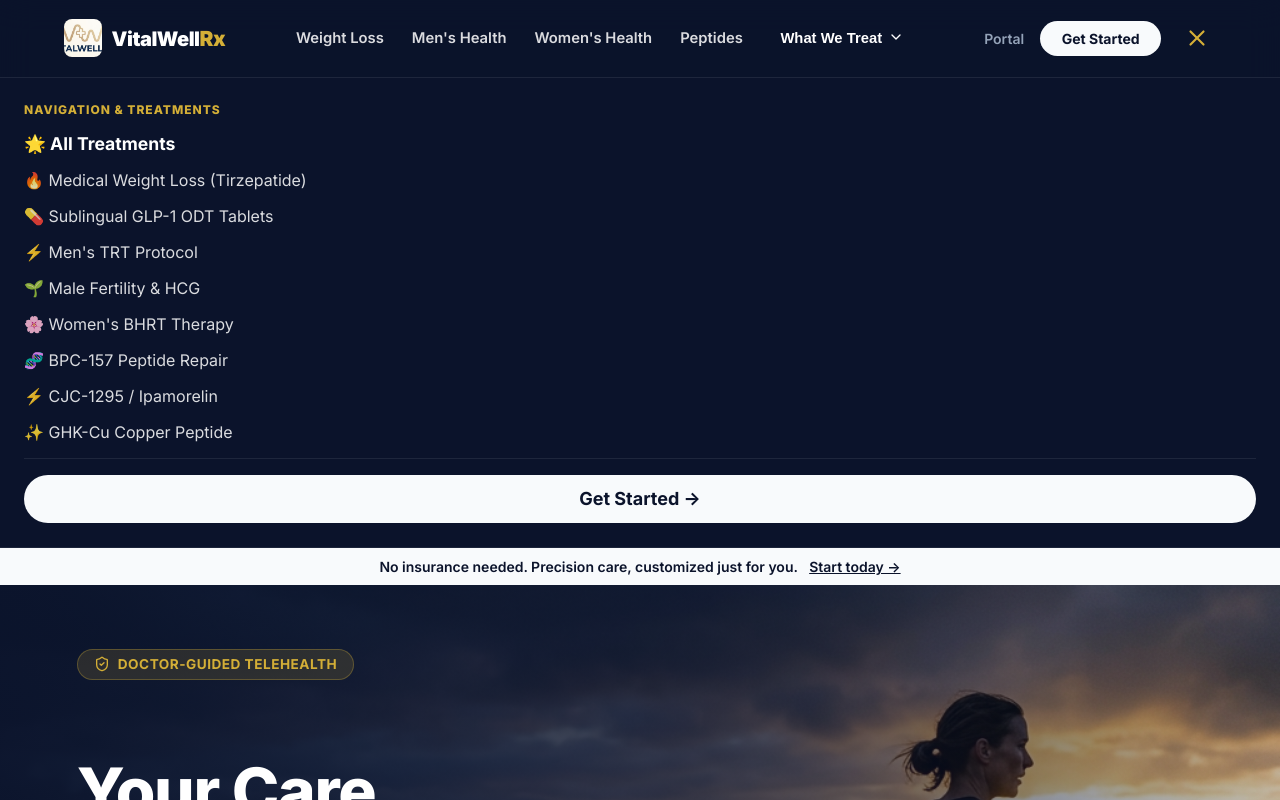
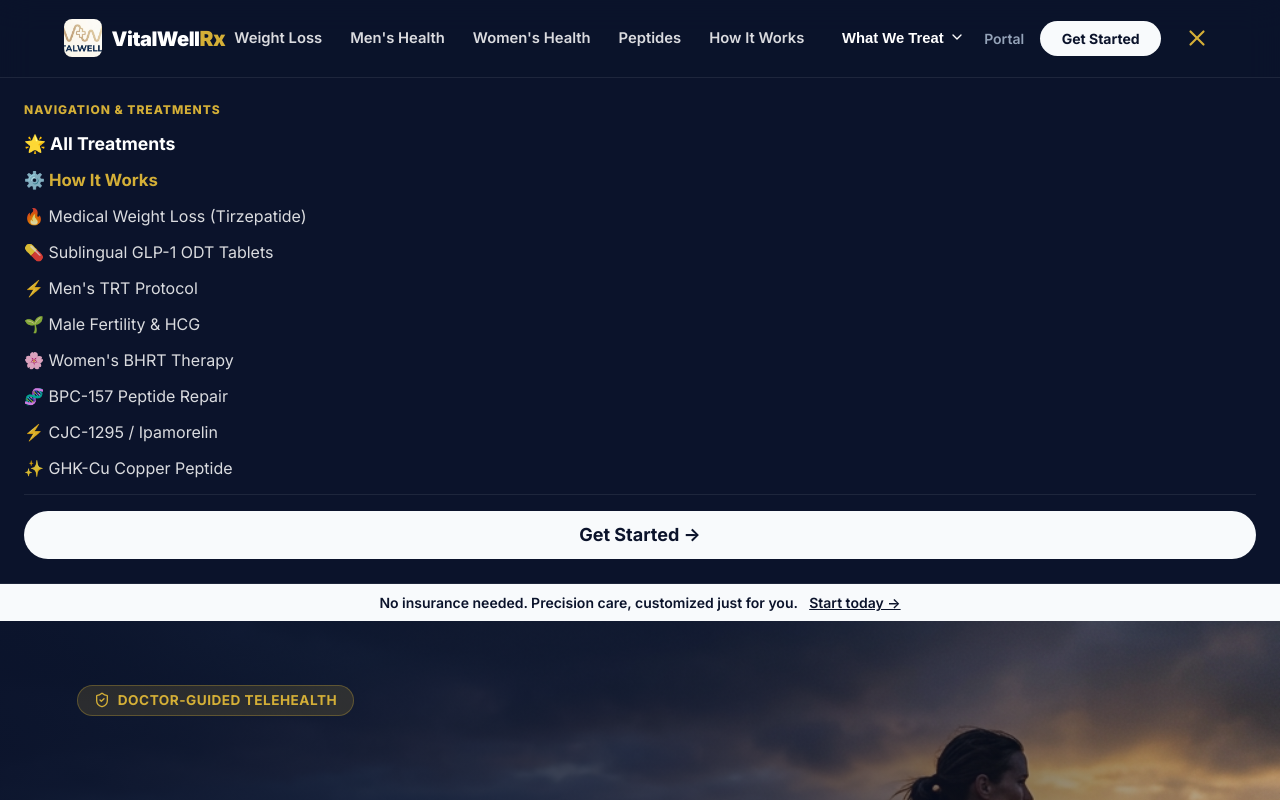
Before and after one commit to Emmanuelombaye/VitalWellRx, a Next.js app: page / in a window 1280 px wide. Both pictures are taken after a click on the button 1196 px from the left and 38 px from the top of the page. Shown: the top 800 px of the page. Built offline with nearby package versions, Linux system fonts and the light colour scheme.

Commit message:
Add How It Works to main desktop navbar and mobile navigation drawer

```diff
--- a/components/Navbar.tsx
+++ b/components/Navbar.tsx
@@ -15,6 +15,7 @@ export default function Navbar() {
     { title: "Men's Health", href: '/treatments/mens-hormone' },
     { title: "Women's Health", href: '/treatments/womens-hormone' },
     { title: 'Peptides', href: '/treatments/peptide-therapy' },
+    { title: 'How It Works', href: '/how-it-works' },
   ]
 
   const aToZCategories = [
@@ -217,6 +218,9 @@ export default function Navbar() {
               <Link href="/treatments" onClick={() => setMobileMenuOpen(false)} style={{ color: 'white', fontWeight: 700, fontSize: '1.1rem' }}>
                 🌟 All Treatments
               </Link>
+              <Link href="/how-it-works" onClick={() => setMobileMenuOpen(false)} style={{ color: 'var(--primary-gold)', fontWeight: 700, fontSize: '1.05rem' }}>
+                ⚙️ How It Works
+              </Link>
               <Link href="/treatments/weight-loss" onClick={() => setMobileMenuOpen(false)} style={{ color: 'rgba(255,255,255,0.85)', fontSize: '1rem' }}>
                 🔥 Medical Weight Loss (Tirzepatide)
               </Link>
```
